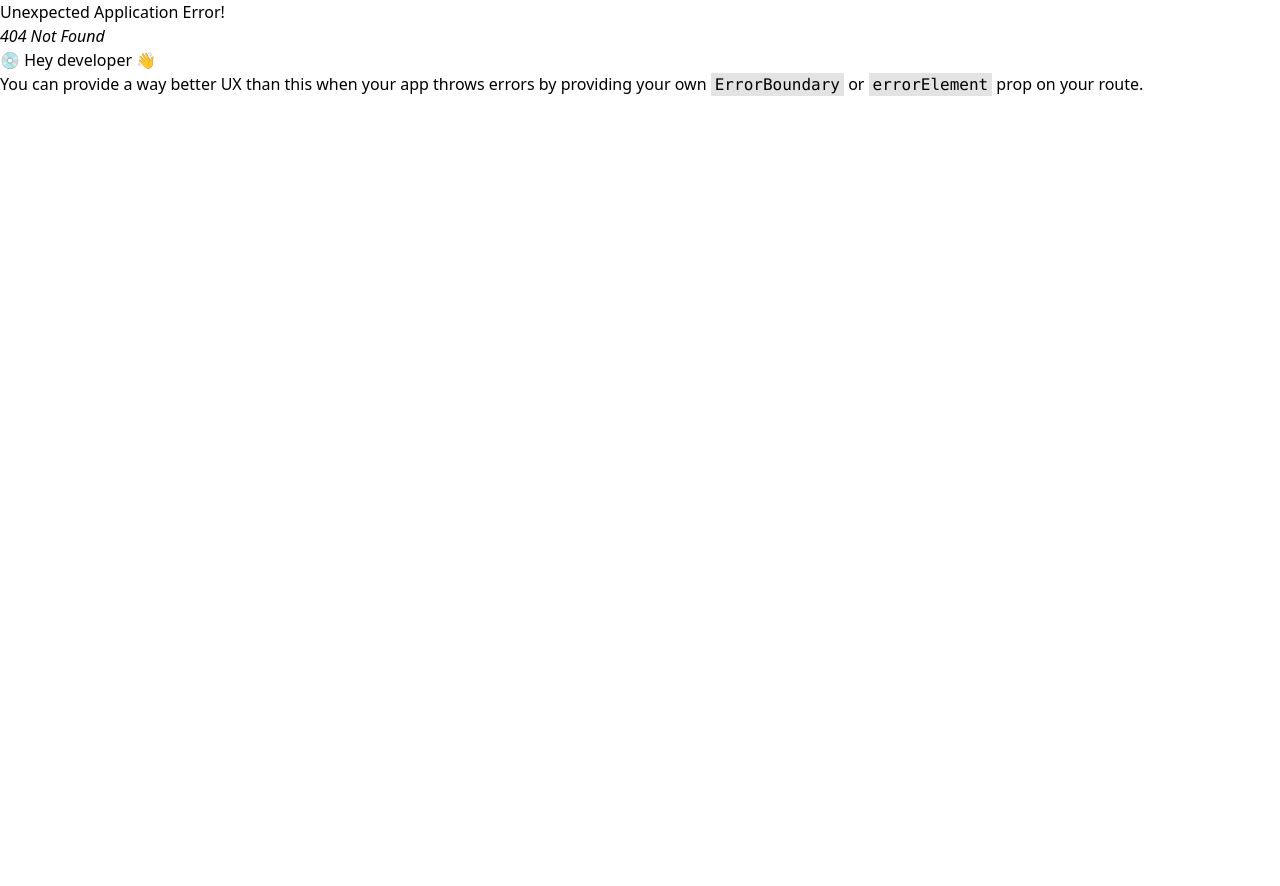
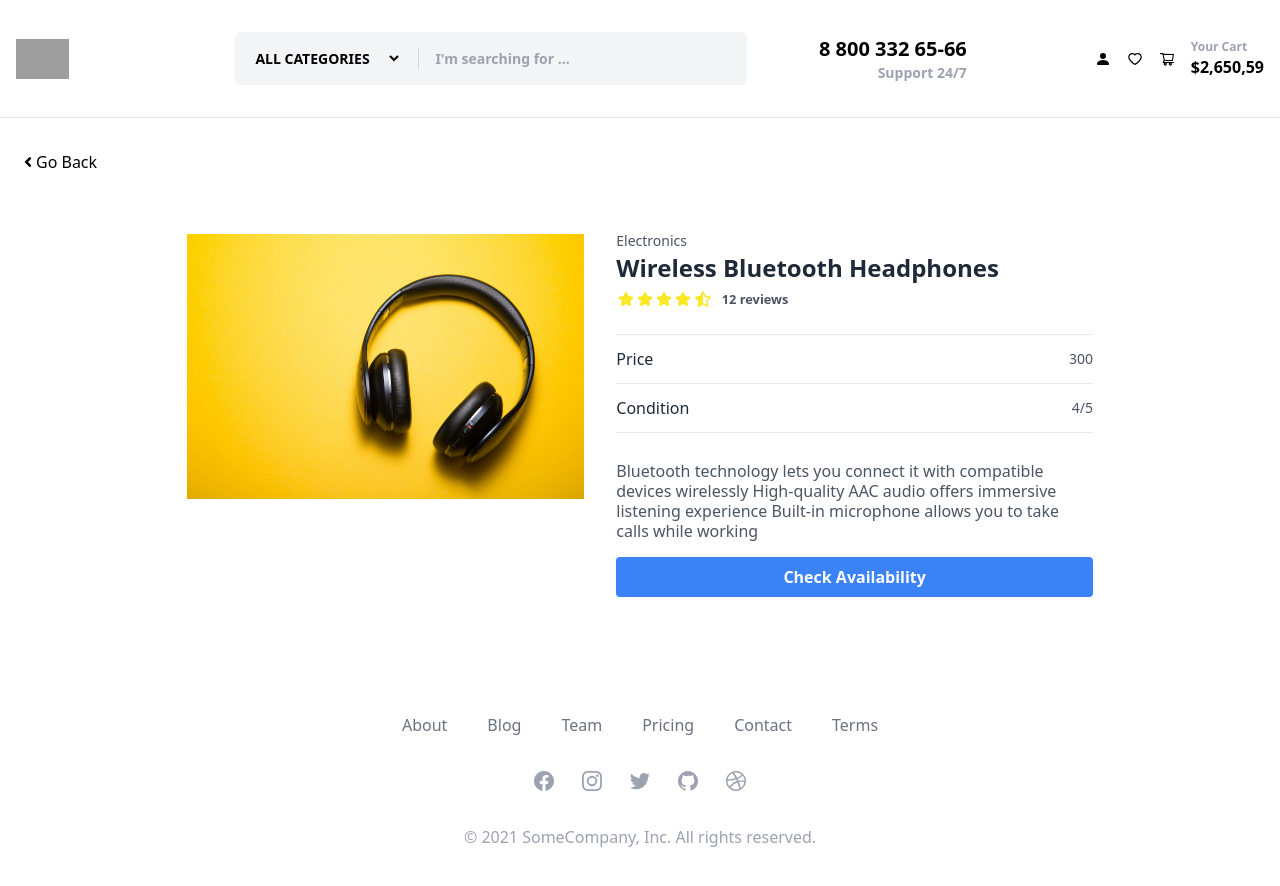
Before and after one commit to knee-rel/ateneo-trade, a React (Create React App) app: page /product/1 in a window 1280 px wide. Before the commit this address had no page. Shown: the top 886 px of the page. Before the commit the page ends 800 px from the top, so only its background shows below. Built offline with nearby package versions, Linux system fonts and the light colour scheme; grey boxes are pictures that could not be loaded.

Commit message:
product detail page

```diff
--- a/package.json
+++ b/package.json
@@ -6,6 +6,7 @@
     "@testing-library/jest-dom": "^5.17.0",
     "@testing-library/react": "^13.4.0",
     "@testing-library/user-event": "^13.5.0",
+    "prop-types": "^15.8.1",
     "react": "^18.2.0",
     "react-dom": "^18.2.0",
     "react-icons": "^5.0.1",
--- /dev/null
+++ b/src/components/Button.jsx
@@ -0,0 +1,21 @@
+import React from "react";
+import PropTypes from "prop-types";
+
+const Button = ({ onClick, className, children }) => {
+  return (
+    <button
+      onClick={onClick}
+      className={`w-full bg-blue-500 hover:bg-blue-700 text-white font-bold py-2 px-4 rounded ${className}`}
+    >
+      {children}
+    </button>
+  );
+};
+
+Button.propTypes = {
+  onClick: PropTypes.func,
+  className: PropTypes.string,
+  children: PropTypes.node.isRequired,
+};
+
+export default Button;
--- a/src/components/Product.jsx
+++ b/src/components/Product.jsx
@@ -20,7 +20,7 @@ const Product = ({ product }) => {
               </Link>
 
               <p className="rounded-full bg-blue-500 px-2 py-0.5 text-xs font-semibold text-white">
-                $120
+                P{product.price}
               </p>
             </div>
             <div className="px-4 flex items-center">
--- /dev/null
+++ b/src/components/ProductDetail.jsx
@@ -0,0 +1,14 @@
+import React from "react";
+
+const ProductDetail = ({ label, value }) => {
+  return (
+    <div className="w-full py-4 border-b border-gray-200 flex items-center justify-between">
+      <p className="text-base leading-4 text-gray-800 ">{label}</p>
+      <div className="flex items-center justify-center">
+        <p className="text-sm leading-none text-gray-600">{value}</p>
+      </div>
+    </div>
+  );
+};
+
+export default ProductDetail;
--- a/src/index.js
+++ b/src/index.js
@@ -10,11 +10,13 @@ import {
   RouterProvider,
 } from "react-router-dom";
 import HomeScreen from "./screens/HomeScreen";
+import ProductScreen from "./screens/ProductScreen";
 
 const router = createBrowserRouter(
   createRoutesFromElements(
     <Route path="/" element={<App />}>
       <Route index={true} path="/" element={<HomeScreen />} />
+      <Route path="/product/:id" element={<ProductScreen />} />
     </Route>
   )
 );
--- a/src/products.js
+++ b/src/products.js
@@ -3,10 +3,18 @@ const products = [
     _id: "1",
     name: "Wireless Bluetooth Headphones",
     image: "/images/headphones.jpg",
+    gallery: [
+      "/images/headphones.jpg",
+      "/images/headphones.jpg",
+      "/images/headphones.jpg",
+      "/images/headphones.jpg",
+    ],
     description:
       "Bluetooth technology lets you connect it with compatible devices wirelessly High-quality AAC audio offers immersive listening experience Built-in microphone allows you to take calls while working",
     brand: "Oppo",
     category: "Electronics",
+    contactInformation: "someone.com",
+    condition: 4,
     price: 2999.0,
     countInStock: 10,
     rating: 4.5,
@@ -16,10 +24,18 @@ const products = [
     _id: "2",
     name: "Amazing Watch",
     image: "/images/watch.jpg",
+    gallery: [
+      "/images/headphones.jpg",
+      "/images/headphones.jpg",
+      "/images/headphones.jpg",
+      "/images/headphones.jpg",
+    ],
     description:
       "Introducing the iPhone 11 Pro. A transformative triple-camera system that adds tons of capability without complexity. An unprecedented leap in battery life",
     brand: "Apple",
     category: "Electronics",
+    contactInformation: "someone.com",
+    condition: 4,
     price: 599.99,
     countInStock: 7,
     rating: 4.0,
@@ -29,10 +45,18 @@ const products = [
     _id: "3",
     name: "Polaroid Film Camera",
     image: "/images/film-camera.jpg",
+    gallery: [
+      "/images/headphones.jpg",
+      "/images/headphones.jpg",
+      "/images/headphones.jpg",
+      "/images/headphones.jpg",
+    ],
     description:
       "Characterized by versatile imaging specs, the Polaroid Camera further clarifies itself using a pair of robust focusing systems and an intuitive design",
     brand: "Polaroid",
     category: "Electronics",
+    contactInformation: "someone.com",
+    condition: 4,
     price: 5000.0,
     countInStock: 5,
     rating: 3,
@@ -42,9 +66,17 @@ const products = [
     _id: "4",
     name: "Apple Electronics Set",
     image: "/images/apple-set.jpg",
+    gallery: [
+      "/images/headphones.jpg",
+      "/images/headphones.jpg",
+      "/images/headphones.jpg",
+      "/images/headphones.jpg",
+    ],
     description: "The ultimate study buddy. Serving your every need.",
     brand: "Sony",
     category: "Electronics",
+    contactInformation: "someone.com",
+    condition: 4,
     price: 399.99,
     countInStock: 11,
     rating: 5,
@@ -54,10 +86,18 @@ const products = [
     _id: "5",
     name: "Gaming Keyboard",
     image: "/images/keyboard.jpg",
+    gallery: [
+      "/images/headphones.jpg",
+      "/images/headphones.jpg",
+      "/images/headphones.jpg",
+      "/images/headphones.jpg",
+    ],
     description:
       "Elevate your typing experience with our sleek and responsive keyboard—crafted for comfort and efficiency, a perfect blend of style and functionality.",
     brand: "Logitech",
     category: "Electronics",
+    contactInformation: "someone.com",
+    condition: 4,
     price: 49.99,
     countInStock: 7,
     rating: 3.5,
@@ -67,10 +107,18 @@ const products = [
     _id: "6",
     name: "iPhone",
     image: "/images/iphone.jpg",
+    gallery: [
+      "/images/headphones.jpg",
+      "/images/headphones.jpg",
+      "/images/headphones.jpg",
+      "/images/headphones.jpg",
+    ],
     description:
       "Experience cutting-edge technology with our iPhone – a seamless blend of innovation and style, delivering unparalleled performance and sophistication.",
     brand: "Amazon",
     category: "Electronics",
+    contactInformation: "someone.com",
+    condition: 4,
     price: 29.99,
     countInStock: 0,
     rating: 4,
--- /dev/null
+++ b/src/screens/ProductScreen.jsx
@@ -0,0 +1,81 @@
+import React from "react";
+import { Link } from "react-router-dom";
+import { useParams } from "react-router-dom";
+import { FaAngleLeft } from "react-icons/fa";
+
+import Rating from "../components/Rating";
+import ProductDetail from "../components/ProductDetail";
+import Button from "../components/Button";
+import products from "../products";
+
+const ProductScreen = () => {
+  const { id: productId } = useParams();
+  const product = products.find((p) => p._id === productId);
+
+  const addToBasket = () => {
+    console.log("testing button");
+  };
+  return (
+    <div className="items-start p-5">
+      <div className="flex items-center ">
+        <FaAngleLeft />
+        <Link to="/" className="my-3">
+          Go Back
+        </Link>
+      </div>
+
+      <div className="md:flex items-start justify-center py-12 2xl:px-20 md:px-6 px-4">
+        <div className="xl:w-2/6 lg:w-2/5 w-80 md:block hidden">
+          <img src={product.image} alt={product.name} />
+        </div>
+        <div className="md:hidden">
+          <img className="w-full" src={product.image} alt={product.name} />
+          <div className="flex items-center justify-between mt-3 space-x-4 md:space-x-0">
+            {product.gallery.map((image, index) => (
+              <img
+                key={index}
+                alt={`tag-${index}`}
+                className="w-1/4"
+                src={image}
+              />
+            ))}
+          </div>
+          {/* {product.gallery.slice(1, 5).map((image, index) => (
+              <img
+                key={index}
+                alt={`tag-${index}`}
+                className="md:w-48 md:h-48 w-full"
+                src={image}
+              />
+            ))} */}
+        </div>
+        <div className="xl:w-2/5 md:w-1/2 lg:ml-8 md:ml-6 md:mt-0 mt-6">
+          <div className="border-b border-gray-200 pb-6">
+            <p className="text-sm leading-none text-gray-600">
+              {product.category}
+            </p>
+            <h1 className="lg:text-2xl text-xl font-semibold lg:leading-6 leading-7 text-gray-800 mt-2">
+              {product.name}
+            </h1>
+            <div className="flex mt-2">
+              <Rating
+                value={product.rating}
+                text={`${product.numReviews} reviews`}
+              />
+            </div>
+          </div>
+          <ProductDetail label="Price" value={300} />
+          <ProductDetail label="Condition" value={`${product.condition}/5`} />
+          <p className="text-base lg:leading-tight leading-normal text-gray-600 dark:text-gray-300 mt-7 w-full">
+            {product.description}
+          </p>
+          <Button onClick={addToBasket} className="mt-4">
+            Check Availability
+          </Button>
+        </div>
+      </div>
+    </div>
+  );
+};
+
+export default ProductScreen;
```
Also changed, not shown: 1 other file (tests, documents, lock files or other folders).
